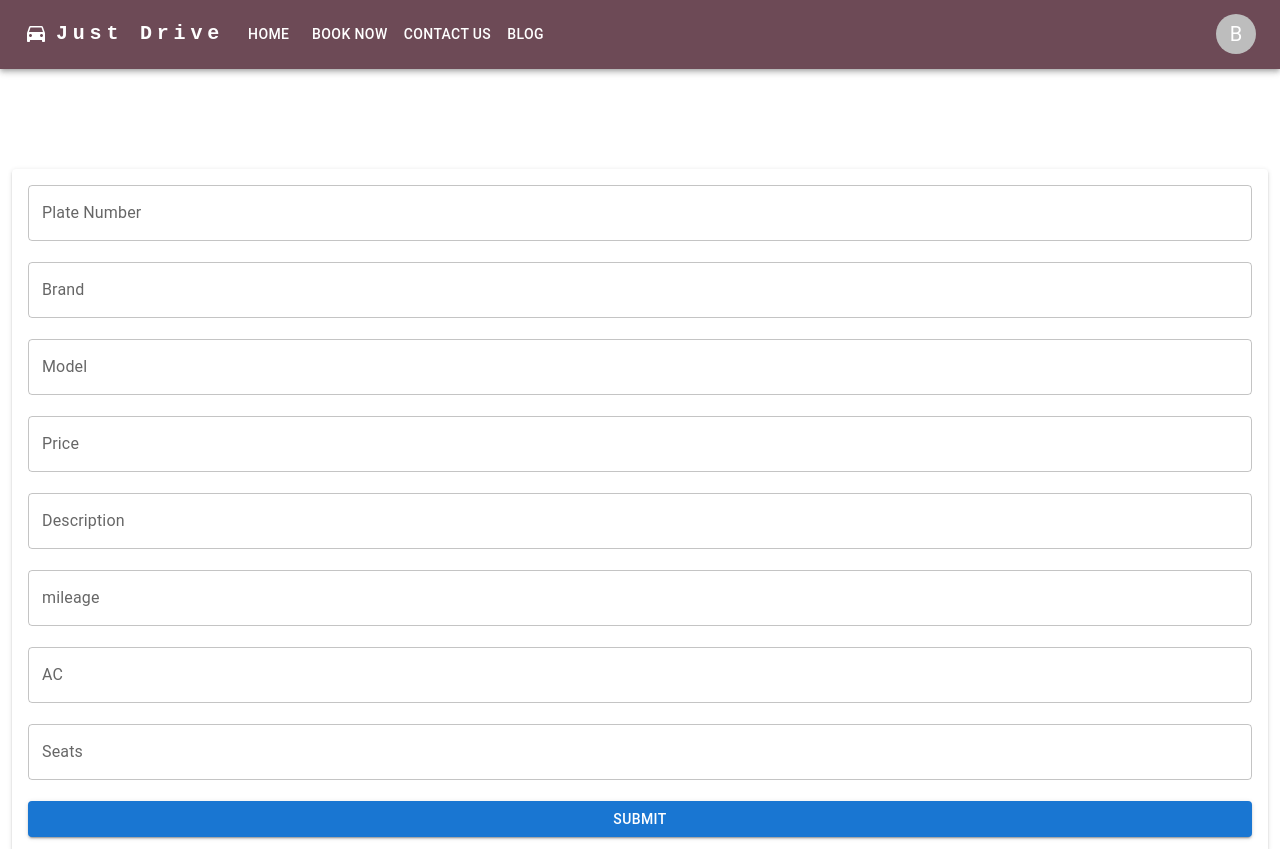
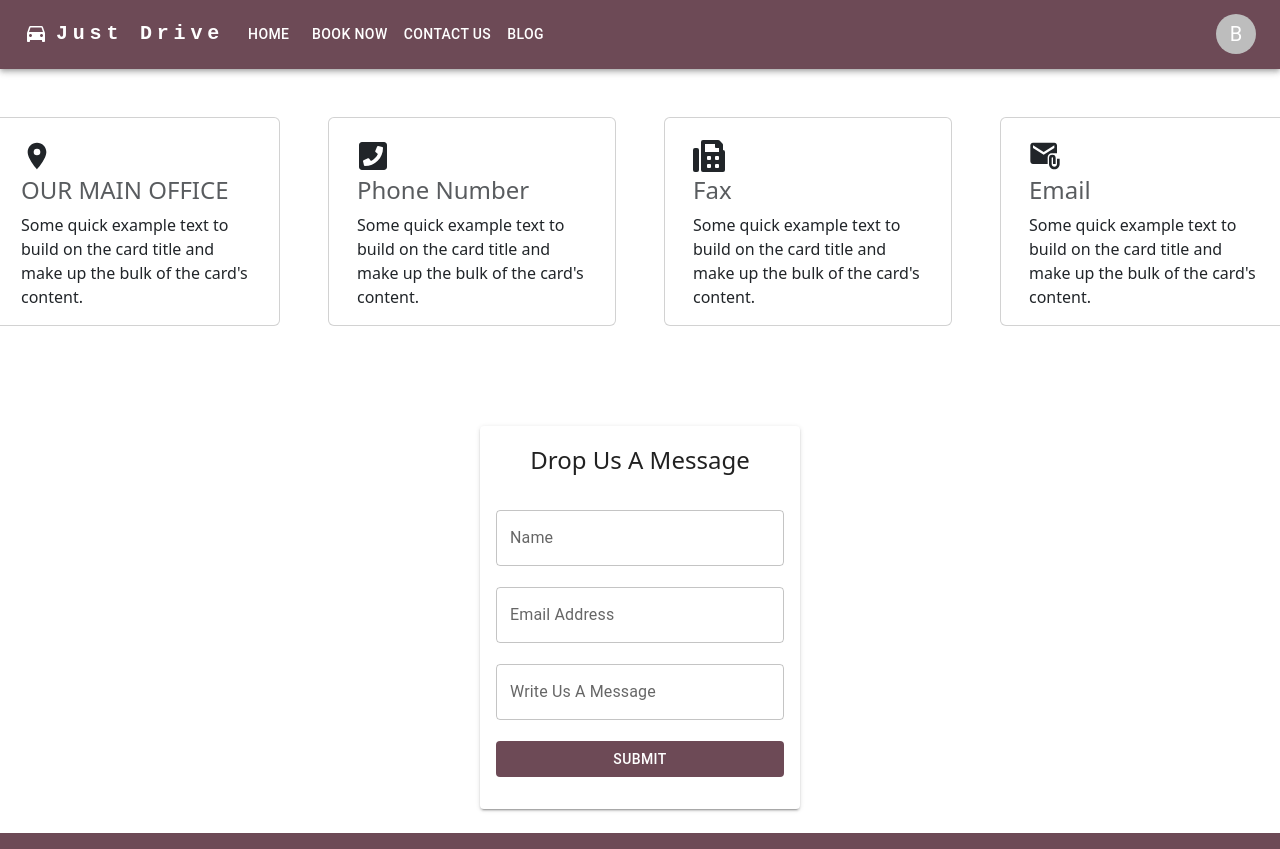
Before and after one commit to miralsidev/project-prectice-login-reg, a React (Create React App) app: page /contact in a window 1280 px wide. Shown: the top 849 px of the page. Built offline with nearby package versions, Linux system fonts and the light colour scheme; a small style sheet from the web is missing.

Commit message:
addcode3

```diff
--- a/src/App.js
+++ b/src/App.js
@@ -30,5 +30,4 @@ function App() {
     </>
   );
 }
-
 export default App;
--- /dev/null
+++ b/src/Servicer/Contact.js
@@ -0,0 +1,5 @@
+import axios from "axios";
+
+export const ContactServices = (userData) => {
+    return axios.post('http://localhost:5000/Contact/addContact', userData);
+};
--- a/src/component/Contact/Contact.js
+++ b/src/component/Contact/Contact.js
@@ -3,63 +3,118 @@ import NavBar from '../NavBar/NavBar'
 import Footer from '../Footer/Footer';
 import { Formik, Field, Form, ErrorMessage } from 'formik';
 import { Paper, TextField, Button } from '@mui/material';
+import * as yup from 'yup';
+import { MdLocationOn } from "react-icons/md";
+import { FaPhoneSquare } from "react-icons/fa";
+import { FaFax } from "react-icons/fa";
+import { MdAttachEmail } from "react-icons/md";
+import { ContactServices } from '../../Servicer/Contact';
+import { ToastContainer, toast } from 'react-toastify'
+const Contact = () => {
+    const validationSchema = yup.object({
+        Name:yup.string().required('Name is required'),
+        Email: yup.string()
+        .email('Invalid email address')
+        .required('Email is required'),
+        Message:yup.string().required('Message is required')
+    })
+    const hasFormSubmit = async(values,{resetForm}) =>{
+        try {
+            console.log("form data = ",values);
+            const res = await ContactServices({
+                Name:values.Name,
+                Email:values.Email,
+                Message:values.Message
+            })
+            resetForm();
+            const data = res.data
+            if(data.status === 400)
+                {
+                    toast.error(data.message || 'Something Went Wrong');
+                }
+                else if(data.status === 500){
+                    toast.error(data.message || 'Internal server error.');
+                }
+                else if(data.status === 200){
+                    toast.success(data.message || 'Internal server error.');
+                }
+                else{
+                    toast.error('An unexpected error occurred.');
+                }
+        } catch (error) {
 
-const Contact = () => {
+            console.error('There was an error submitting the form!', error);
+        }
+    }
     return (
         <>
             <NavBar />
+            <div className=' row d-flex gap-5 justify-content-center pt-5'>
+                <div className="card " style={{ width: "18rem" }}>
+                    <div className="card-body ">
+                        <h2 className="card-title"><MdLocationOn /></h2>
+                        <h4 className="card-subtitle mb-2 text-muted">OUR MAIN OFFICE</h4>
+                        <p className="card-text">Some quick example text to build on the card title and make up the bulk of the card's content.</p>
+                    </div>
+                </div>
+                <div className="card" style={{ width: "18rem" }}>
+                    <div className="card-body">
+                        <h2 className="card-title"><FaPhoneSquare /></h2>
+                        <h4 className="card-subtitle mb-2 text-muted">Phone Number</h4>
+                        <p className="card-text">Some quick example text to build on the card title and make up the bulk of the card's content.</p>
+                    </div>
+                </div>
+                <div className="card" style={{ width: "18rem" }}>
+                    <div className="card-body">
+                        <h2 className="card-title"><FaFax /></h2>
+                        <h4 className="card-subtitle mb-2 text-muted">Fax</h4>
+                        <p className="card-text">Some quick example text to build on the card title and make up the bulk of the card's content.</p>
+                    </div>
+                </div>
+                <div className="card" style={{ width: "18rem" }}>
+                    <div className="card-body">
+                        <h2 className="card-title"><MdAttachEmail /></h2>
+                        <h4 className="card-subtitle mb-2 text-muted">Email</h4>
+                        <p className="card-text">Some quick example text to build on the card title and make up the bulk of the card's content.</p>
+                    </div>
+                </div>
+            </div>
             <div>
-                <Formik>
+                <Formik
+                    validationSchema={validationSchema}
+                    initialValues={{
+                        Name:'',
+                        Email:'',
+                        Message:''
+                    }}
+                    onSubmit={hasFormSubmit}
+                >
                     <div className=' main-container-reg'>
-                                <div className="container-fluid  reg-main-form">
-                                    <div className='row justify-content-center'>
-                                        <div className=' '>
-                                            <Paper elevation={2} sx={{ width: '100%' }}  >
-                                                <Form action="" className='main-form-div'>
+                        <div className=" reg-main-form ">
+                            <div className='row'>
+                                <div className='justify-content-center d-flex'>
+                                    {/* col-12 col-lg-4 */}
+                                    <Paper elevation={2} className='col-sm-10 col-md-8 col-lg-6 col-xl-3 '>
+                                        <p className='d-flex justify-content-center fs-4 pt-3'>Drop Us A Message</p>
+                                        <Form action="" className='main-form-div '>
                                             <div style={{ display: 'flex', flexDirection: 'column' }} className='gap-3 p-3'>
 
-                                                        <Field as={TextField} name="PlateNo" label="Plate Number" sx={{ marginBottom: '5px' }} xs={3} />
+                                                <Field as={TextField} name="Name" label="Name" sx={{ marginBottom: '5px' }} />
 
-                                                        <ErrorMessage name='PlateNo' />
+                                                <ErrorMessage name='Name' />
 
+                                                <Field as={TextField} name="Email" label="Email Address" sx={{ marginBottom: '5px' }} />
 
+                                                <ErrorMessage name='Email' />
 
-                                                        <Field as={TextField} name="Brand" label="Brand" sx={{ marginBottom: '5px' }} />
+                                                <Field as={TextField} name="Message" label="Write Us A Message" sx={{ marginBottom: '5px' }} />
 
-                                                        <ErrorMessage name='Brand' />
+                                                <ErrorMessage name='Message' />
 
-                                                        <Field as={TextField} name="Model" label="Model" sx={{ marginBottom: '5px' }} />
-
-                                                        <ErrorMessage name='Model' />
-
-                                                        <Field as={TextField} name="Price" label="Price" sx={{ marginBottom: '5px' }} />
-
-                                                        <ErrorMessage name='Price' />
-
-                                                        <Field as={TextField} name="Description" label="Description" sx={{ marginBottom: '5px' }} />
-
-                                                        <ErrorMessage name='Description' />
-
-
-                                                        <Field as={TextField} name="mileage" label="mileage" sx={{ marginBottom: '5px' }} />
-
-                                                        <ErrorMessage name='mileage' />
-
-
-                                                        <Field as={TextField} name="AC" label="AC" sx={{ marginBottom: '5px' }} />
-
-                                                        <ErrorMessage name='AC' />
-
-                                                        <Field as={TextField} name="Seats" label="Seats" sx={{ marginBottom: '5px' }} />
-
-                                                        <ErrorMessage name='Seats' />
-
-
-                                                        <Button variant="contained" color="primary" type="submit" >
+                                                <Button type="submit" style={{ background: '#6D4A56', color: 'white' }} >
                                                     Submit
                                                 </Button>
-
-
+                                                <ToastContainer />
                                             </div>
                                         </Form>
                                     </Paper>
--- a/src/component/Footer/Footer.js
+++ b/src/component/Footer/Footer.js
@@ -8,7 +8,7 @@ const Footer = () => {
     return (
         <>
 
-            <footer className="text-center text-lg-start text-white mt-4" style={{ backgroundColor: '#45526e' }}>
+            <footer className="text-center text-lg-start text-white mt-4" style={{background:'#6D4A56'}}>
                 <div className="container p-4 pb-0">
                     <section>
                         <div className="row">
```
Lines whose indentation alone changed are shown as unchanged.
